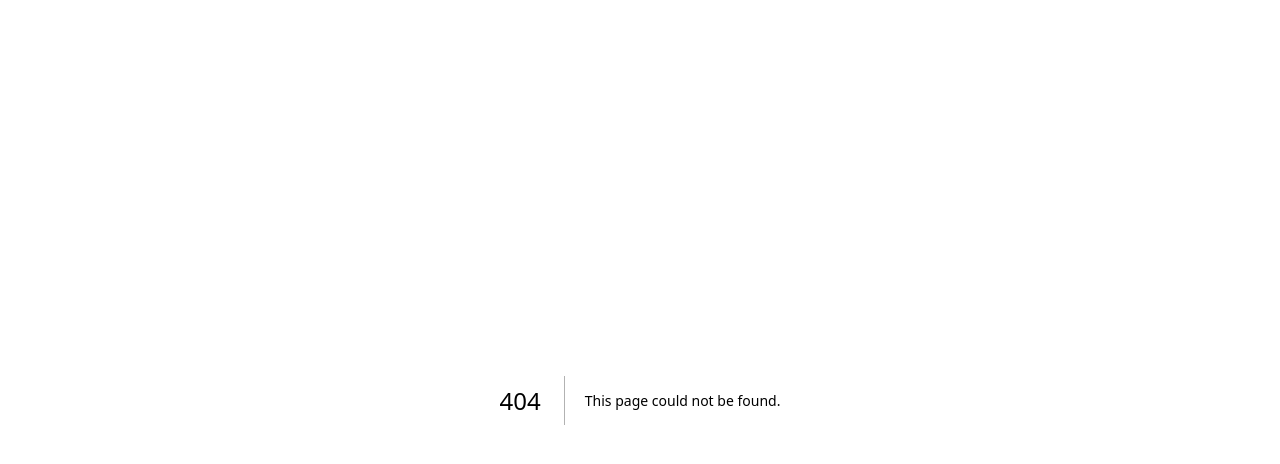
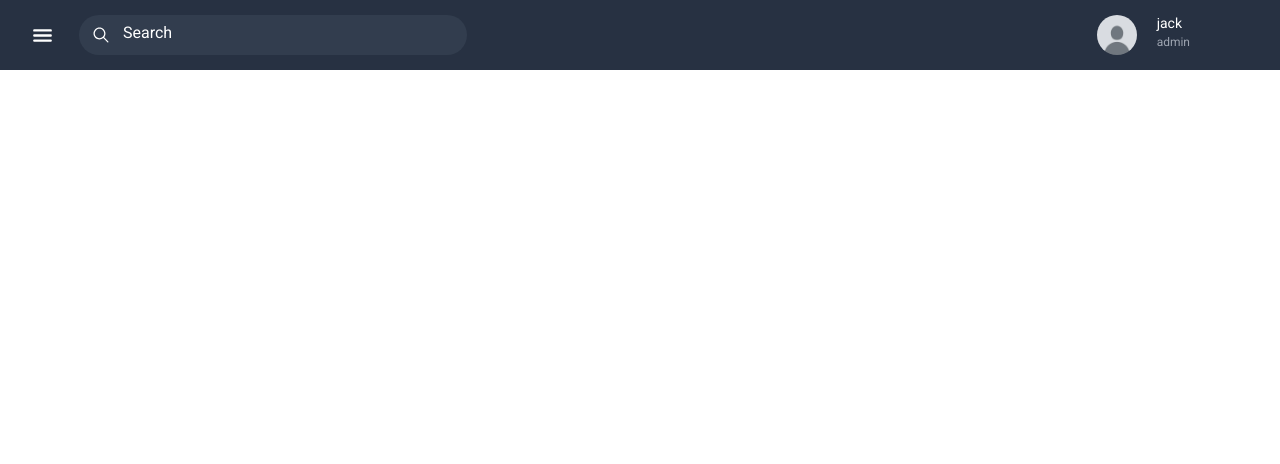
Before and after one commit to j2a1ck/NextHome, a Next.js app in the folder front-end/: page /dashboard in a window 1280 px wide. Before the commit this address had no page. Shown: the top 464 px of the page. Built offline with nearby package versions, Linux system fonts and the light colour scheme.

Commit message:
feat: create Header component for dashboard

```diff
--- /dev/null
+++ b/front-end/public/data/user.json
@@ -0,0 +1,14 @@
+{
+  "user": [
+    {
+      "name": "jack",
+      "level": "admin",
+      "img": "/default.jpg"
+    },
+    {
+      "name": "jack",
+      "level": "admin",
+      "img": "/default.jpg"
+    }
+  ]
+}
--- /dev/null
+++ b/front-end/src/app/dashboard/components/Header.tsx
@@ -0,0 +1,47 @@
+"use client";
+import { IoMenu } from "react-icons/io5";
+import { IoIosSearch } from "react-icons/io";
+import { useEffect, useState } from "react";
+import Image from "next/image";
+
+interface User {
+  name: string;
+  level: string;
+  img: string;
+}
+
+const Header = () => {
+  const [user, setUser] = useState<User>();
+  useEffect(() => {
+    fetch("/data/user.json")
+      .then((response) => response.json())
+      .then((json) => setUser(json.user[0]));
+  }, []);
+
+  return (
+    <div className="flex h-[70px] items-center justify-between bg-[#273142]">
+      <div className="flex items-center">
+        <IoMenu className="ml-[30px] h-[25px] w-[25px] text-white" />
+        <div className="ml-[24px] flex h-[40px] w-[388px] items-center rounded-3xl bg-[#323D4E] text-white">
+          <IoIosSearch className="ml-3 h-6 w-5" />
+          <div className="ml-3 text-base">Search</div>
+        </div>
+      </div>
+      <div className="m-[90px] flex gap-[20px]">
+        <Image
+          src={user?.img || "/default.jpg"}
+          alt="user pic"
+          height={40}
+          width={40}
+          className="rounded-full"
+        />
+        <div className="text-sm text-white">
+          {user?.name}
+          <div className="text-xs text-gray-400">{user?.level}</div>
+        </div>
+      </div>
+    </div>
+  );
+};
+
+export default Header;
--- /dev/null
+++ b/front-end/src/app/dashboard/page.tsx
@@ -0,0 +1,10 @@
+import Header from "./components/Header"
+const page = () => {
+  return (
+        <div>
+            <Header/>
+        </div>
+)
+}
+
+export default page
```
Also changed, not shown: front-end/public/default.jpg (added).
